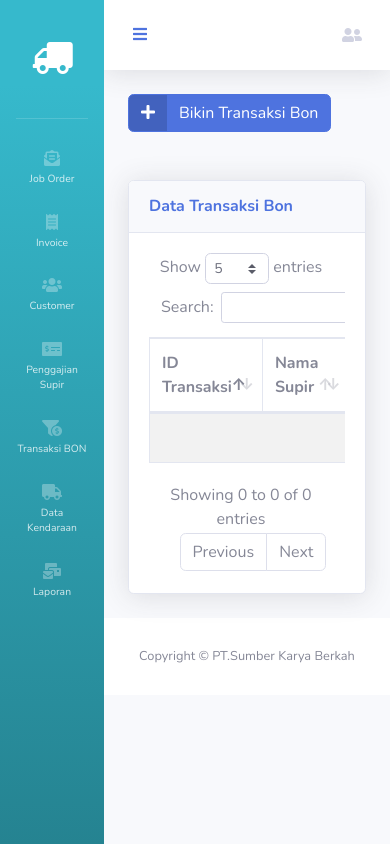
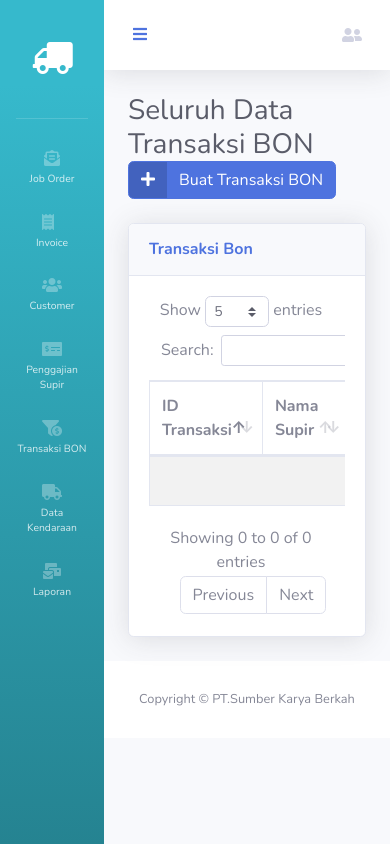
Before and after one commit to aldiindrawan12/SKB, a CodeIgniter app: page /skb/index.php/home/bon in a window 390 px wide. Run offline with CodeIgniter, Linux system fonts and the light colour scheme; data comes from the database, SQL or seed files in the repository; data that the repository does not hold is empty.

Commit message:
Update All View

```diff
--- a/application/views/Home/bon.php
+++ b/application/views/Home/bon.php
@@ -1,13 +1,25 @@
 <div class="container">
-    <a href="<?=base_url("index.php/form/bon")?>" class="btn btn-primary btn-icon-split mb-5">
-        <span class="icon text-white-100">
-            <i class="fas fa-plus"></i>
-        </span>
-        <span class="text">Bikin Transaksi Bon</span>
-    </a>
+
+
+<!-- Page Heading -->
+                    <div class="d-sm-flex align-items-center justify-content-between mb-4">
+                        <h1 class="h3 mb-0 text-gray-800">Seluruh Data Transaksi BON</h1>
+                            <a href="<?=base_url("index.php/form/bon")?>" class="btn btn-primary btn-icon-split">
+
+                            <span class="icon text-white-100">
+                                <i class="fas fa-plus"></i>
+                            </span>
+
+                                <span class="text">
+                                Buat Transaksi BON
+                                </span>
+                            </a>
+                    </div>
+
+
     <div class="card shadow mb-4">
         <div class="card-header py-3">
-            <h6 class="m-0 font-weight-bold text-primary">Data Transaksi Bon</h6>
+            <h6 class="m-0 font-weight-bold text-primary">Transaksi Bon</h6>
         </div>
         <div class="card-body">
             <div class="table-responsive">
--- a/application/views/Home/joborder.php
+++ b/application/views/Home/joborder.php
@@ -20,7 +20,7 @@
 
     <div class="card shadow mb-4">
     <div class="card-header py-3">
-        <h6 class="m-0 font-weight-bold text-primary">Data Job Order(JO)</h6>
+        <h6 class="m-0 font-weight-bold text-primary">Job Order(JO)</h6>
     </div>
     <div class="card-body ">
         <div class="table-responsive thead-dark">
--- a/application/views/Home/penggajian.php
+++ b/application/views/Home/penggajian.php
@@ -1,8 +1,12 @@
 <div class="container">
+
+<div class="d-sm-flex align-items-center justify-content-between mb-4">
+        <h1 class="h3 mb-0 text-gray-800">Seluruh Data Penggajian Supir</h1>
+    </div>
 
     <div class="card shadow mb-4">
     <div class="card-header py-3">
-        <h6 class="m-0 font-weight-bold text-primary">Data Supir</h6>
+        <h6 class="m-0 font-weight-bold text-primary">Supir</h6>
     </div>
     <div class="card-body">
         <div class="table-responsive">
--- a/application/views/sidebar.php
+++ b/application/views/sidebar.php
@@ -27,7 +27,7 @@
             <!-- Nav Item -->
             <li class="nav-item">
                 <a class="nav-link" href="<?=base_url("index.php/home/invoice")?>">
-                    <i class="fas fa-receipt"></i>
+                    <i class="fas fa-receipt mr-2"></i>
                     <span>Invoice</span>
                 </a>
             </li>
```
Also changed, not shown: application/views/Home/customer.php (+7 -1 lines), application/views/Home/invoice.php (+6 -1 lines), application/views/Home/truck.php (+6 -1 lines).
